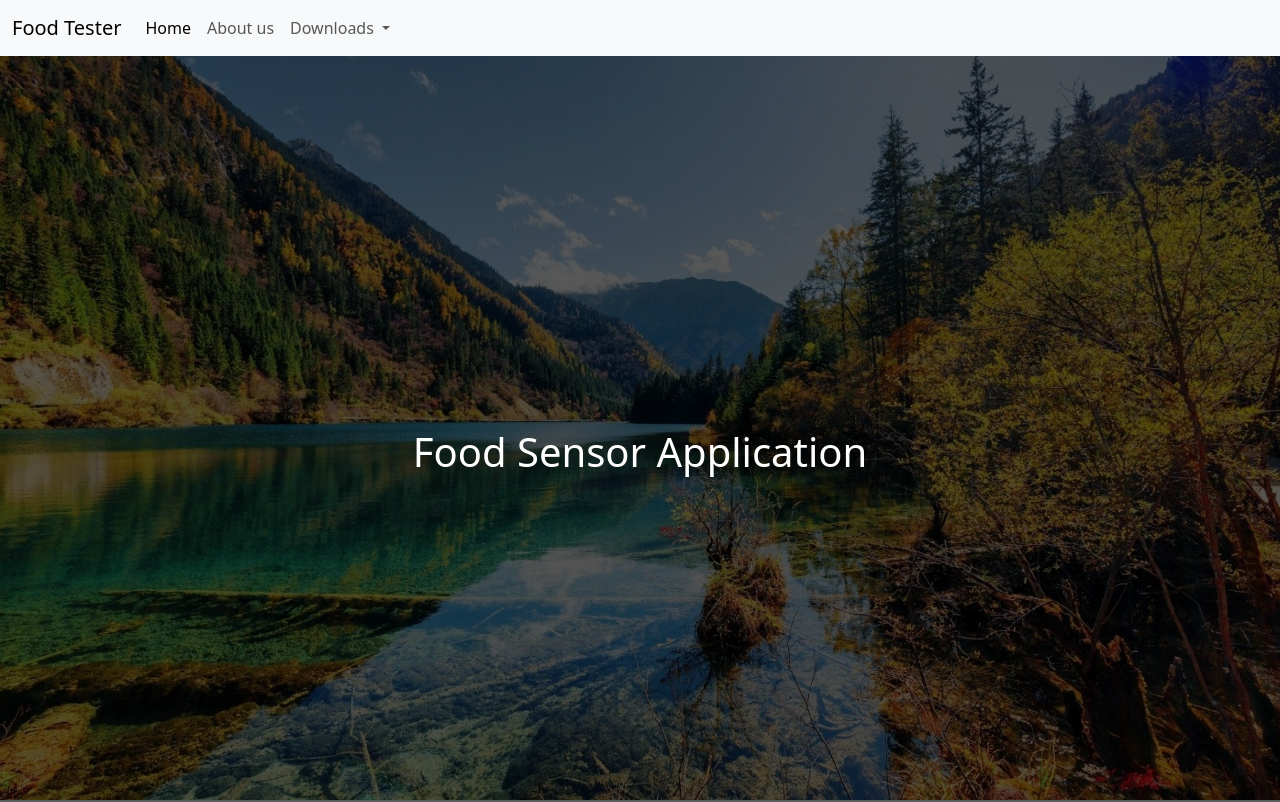
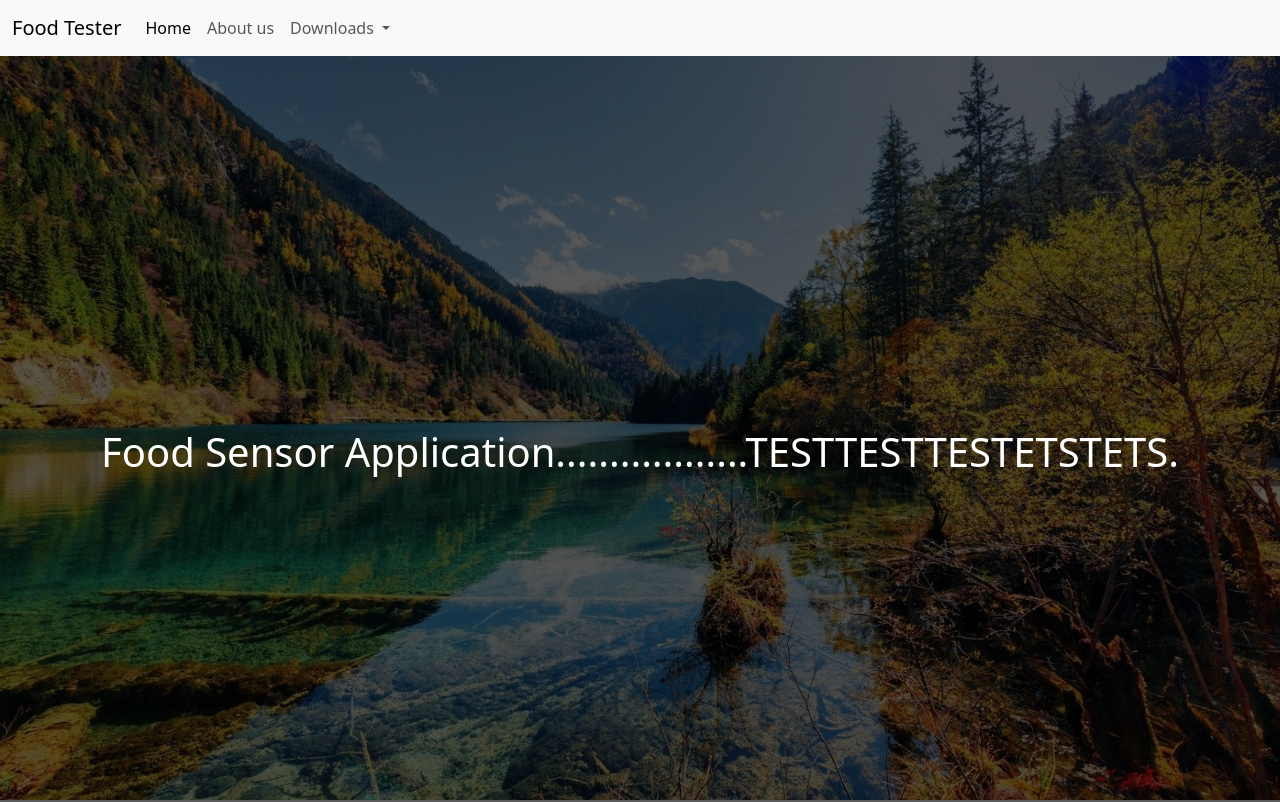
Before and after one commit to ArjunPimpale/Food-Sensor-, a website: page index.html in a window 1280 px wide. Shown: the top 802 px of the page. Drawn offline with nearby package versions, Linux system fonts and the light colour scheme; no server answers.

Commit message:
Update index.html
Tested change from git website

```diff
--- a/index.html
+++ b/index.html
@@ -41,7 +41,7 @@
 
   <div class="container" data-aos-container="true">
     <div class="up">
-      <h1>Food Sensor Application</h1>
+      <h1>Food Sensor Application..................TESTTESTTESTETSTETS.</h1>
     </div>
     <div class="down">
        <div class="about">
```
